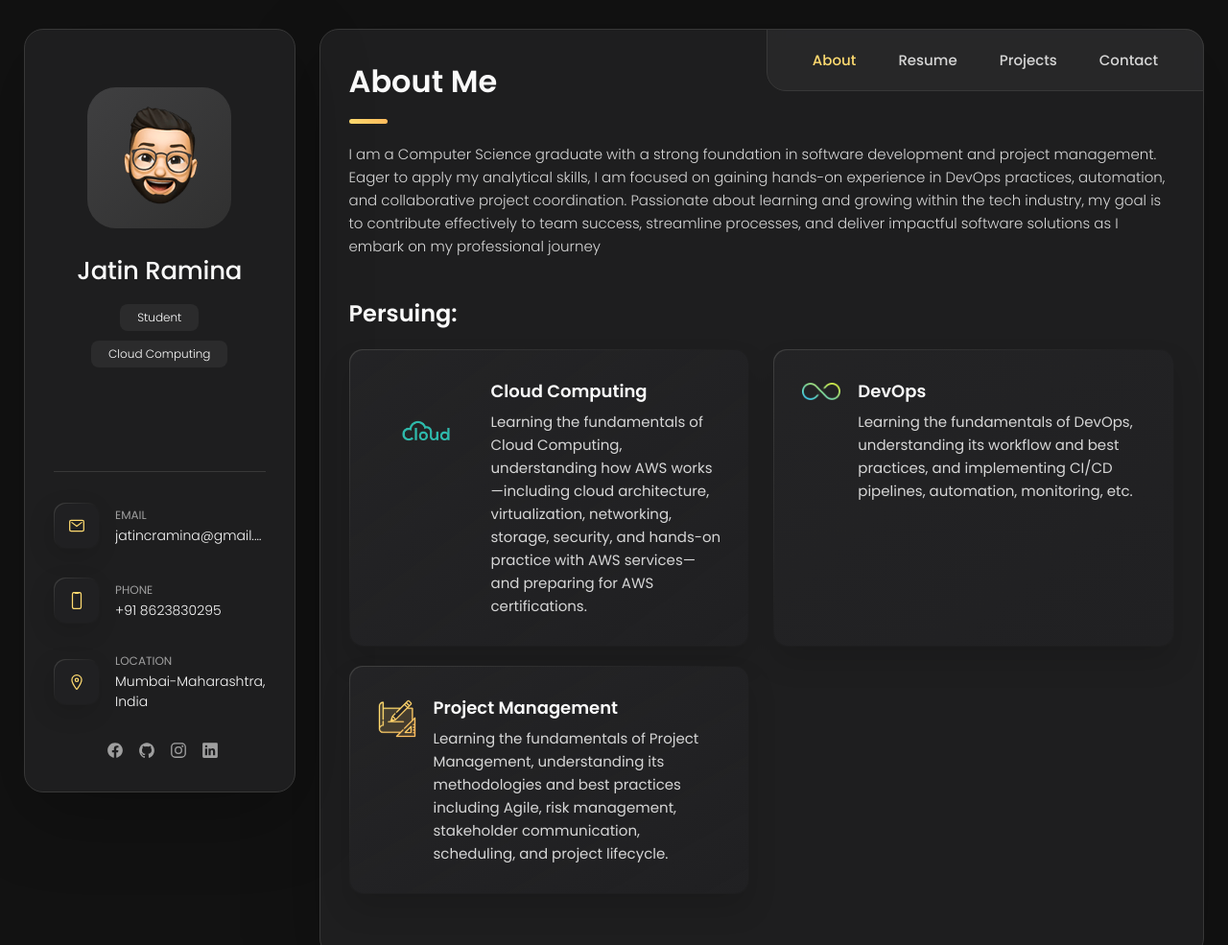
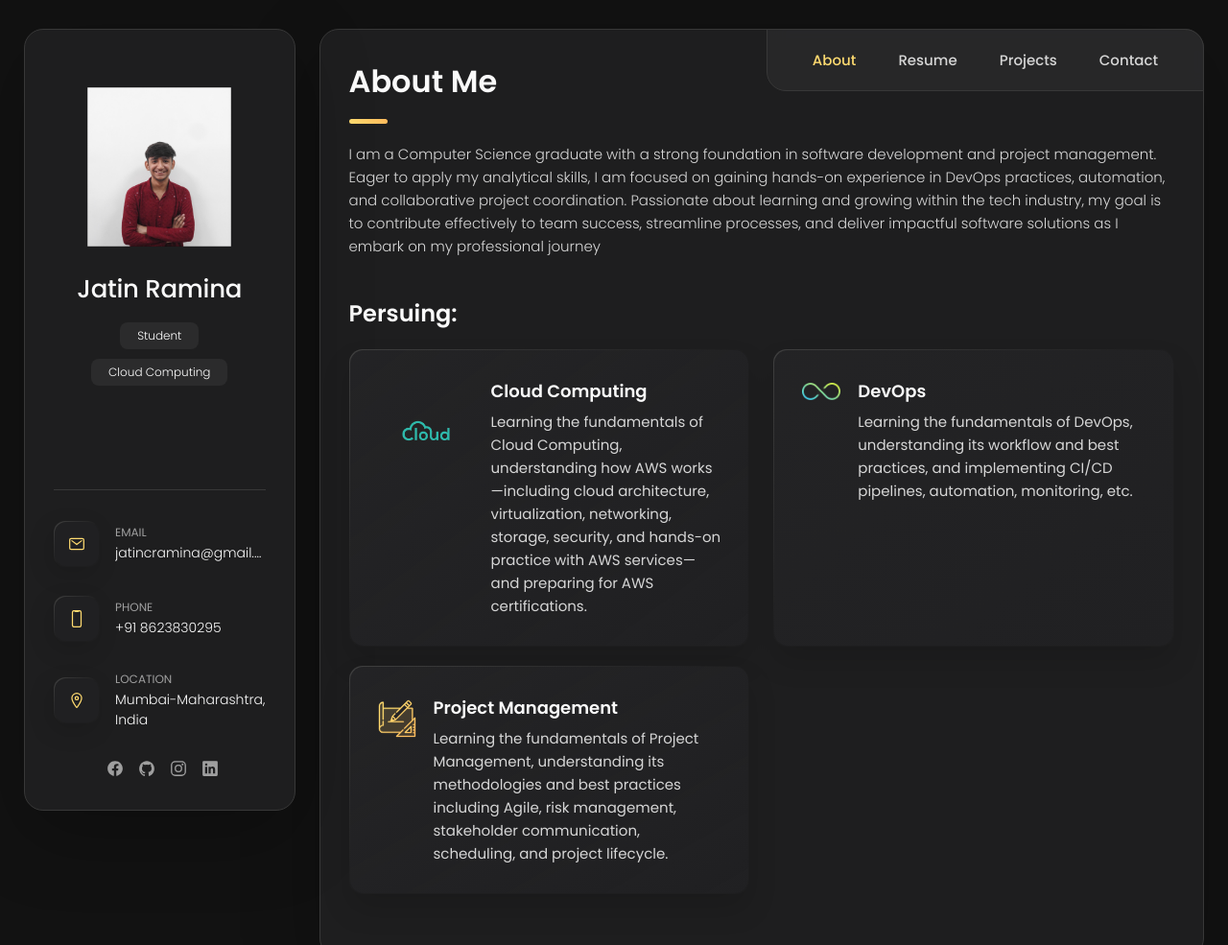
Before and after one commit to Jatin01-bit/portfolio, a plain HTML site: page index.html in a window 1280 px wide. Shown: the top 985 px of the page at 96% size. Drawn offline with nearby package versions, Linux system fonts and the light colour scheme.

Commit message:
added photo

```diff
--- a/index.html
+++ b/index.html
@@ -28,7 +28,7 @@
     <aside class="sidebar" data-sidebar>
       <div class="sidebar-info">
         <figure class="avatar-box">
-          <img src="./assets/images/my-avatar.png" alt="Jatin Ramina" width="80">
+          <img src="./assets/images/logo.jpg" alt="Jatin Ramina" width="80">
         </figure>
         <div class="info-content">
           <h1 class="name" title="Jatin Ramina">Jatin Ramina</h1>
```
Also changed, not shown: assets/images/logo.jpg (added).
